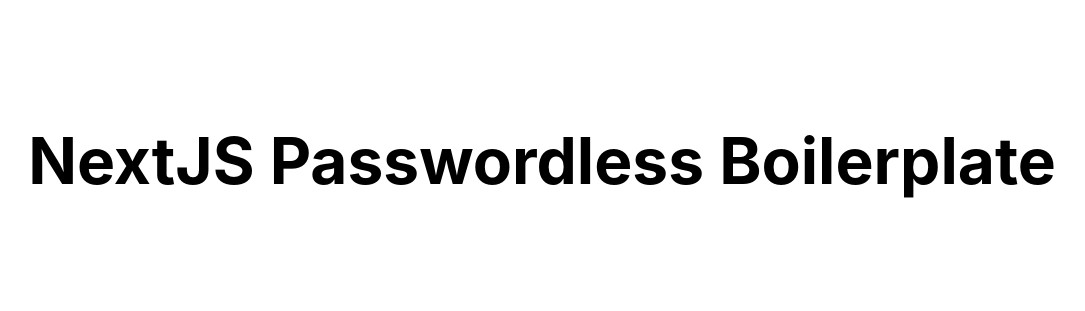
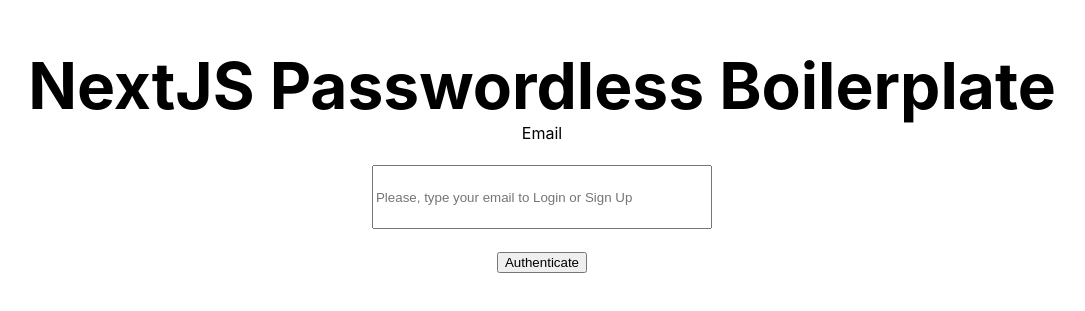
Before and after one commit to FewsDot/next-passwordless-boilerplate, a Next.js app: page / in a window 1280 px wide. Shown: the part 239-550 px from the top of the page, without its empty margins (98-1183 px from the left). Built offline with nearby package versions, Linux system fonts and the light colour scheme.

Commit message:
create form component

```diff
--- a/pages/index.js
+++ b/pages/index.js
@@ -1,5 +1,6 @@
 import Head from "next/head";
 import styles from "../styles/Home.module.css";
+import Form from "src/components/Form";
 
 export default function Home() {
 	return (
@@ -14,6 +15,7 @@
 
 			<main className={styles.main}>
 				<h1 className={styles.title}>NextJS Passwordless Boilerplate</h1>
+				<Form />
 			</main>
 		</div>
 	);
--- /dev/null
+++ b/src/components/Form.js
@@ -0,0 +1,38 @@
+import styles from "styles/Home.module.css";
+
+const Form = () => {
+	const registerUser = async (event) => {
+		event.preventDefault(); // don't redirect the page
+		const res = await fetch("http://localhost:3000/api/auth", {
+			body: JSON.stringify({
+				email: event.target.email.value,
+			}),
+			headers: {
+				"Content-Type": "application/json",
+			},
+			method: "POST",
+		});
+
+		const result = await res.json();
+
+		console.log("result after submitting :");
+		console.log(result);
+	};
+
+	return (
+		<form className={styles.form} onSubmit={registerUser}>
+			<label htmlFor="email">Email</label>
+			<input
+				style={{ width: "340px", height: "64px" }}
+				required
+				id="email"
+				type="email"
+				pattern="^([a-zA-Z0-9_\-\.]+)@([a-zA-Z0-9_\-\.]+)\.([a-zA-Z]{2,5})$"
+				placeholder="Please, type your email to Login or Sign Up"
+			/>
+			<button type="submit">Authenticate</button>
+		</form>
+	);
+};
+
+export default Form;
--- a/styles/Home.module.css
+++ b/styles/Home.module.css
@@ -22,3 +22,11 @@
 	line-height: 1.15;
 	font-size: 4rem;
 }
+.form {
+	width: 80%;
+	height: 150px;
+	display: flex;
+	flex-direction: column;
+	justify-content: space-between;
+	align-items: center;
+}
```
